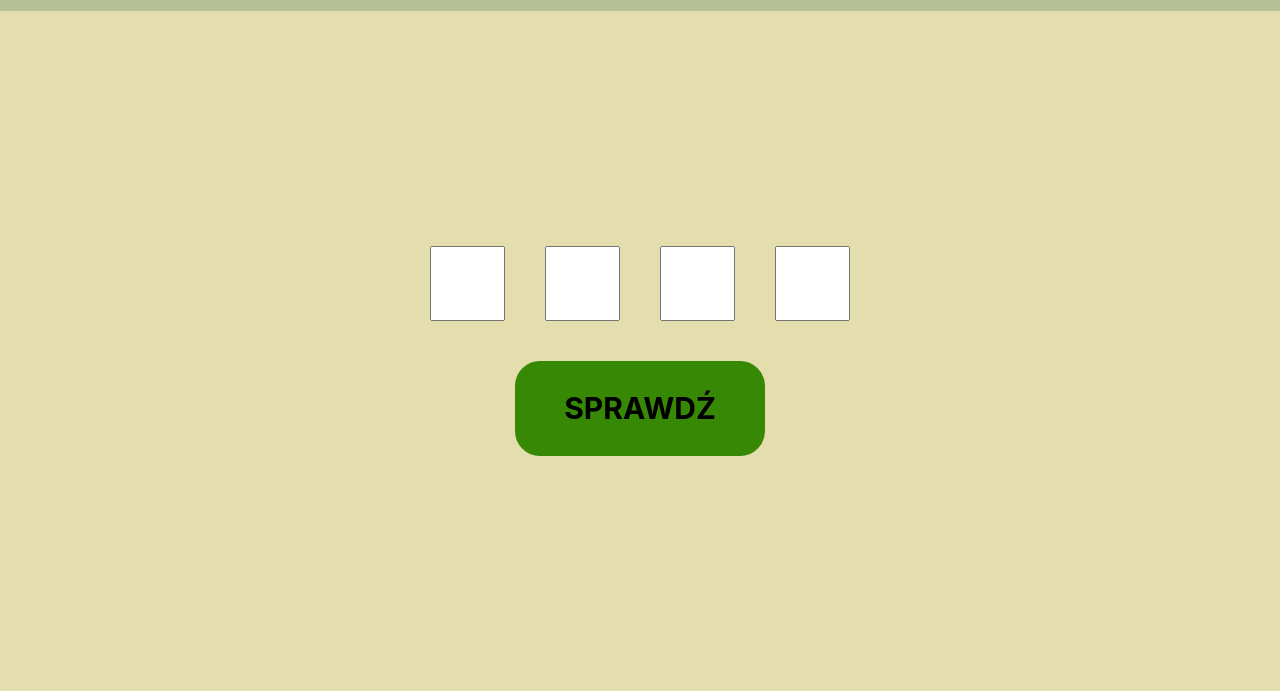
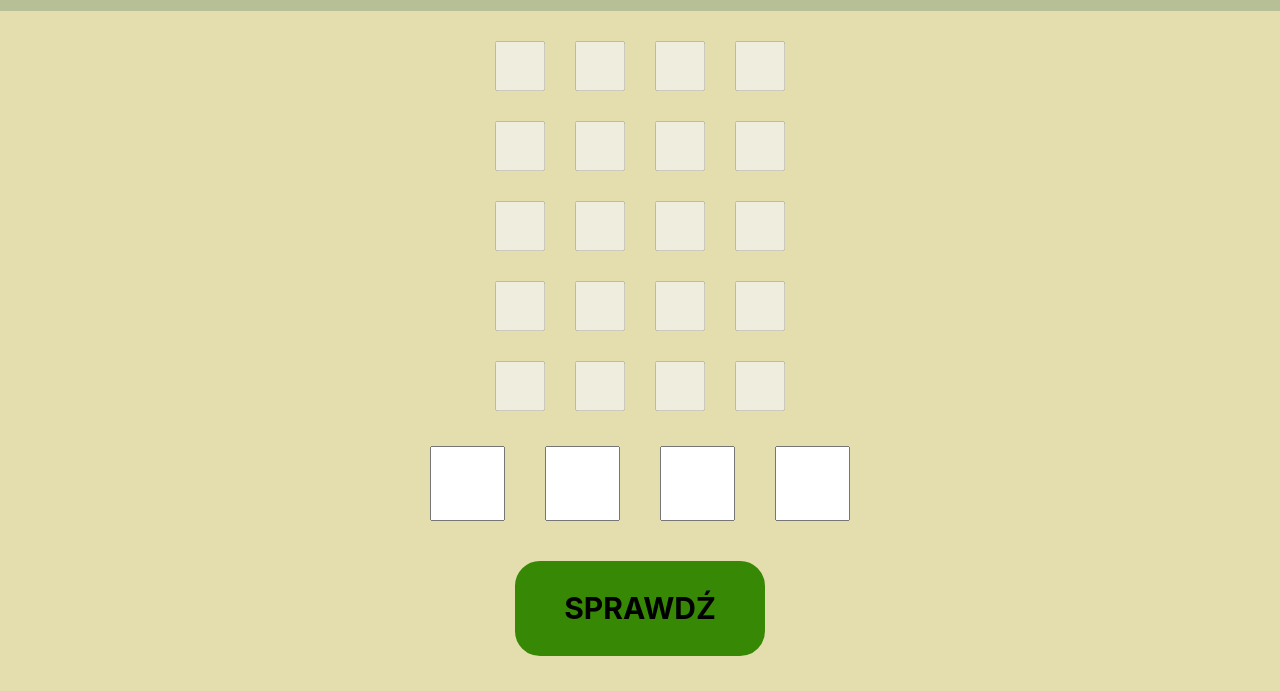
Before and after one commit to Jakub-fornal0/Guess-the-word, a plain HTML site: page index.html in a window 1280 px wide. Both pictures are taken after a click on the button "ŁATWY". Shown: the part 109-800 px from the top of the page. Drawn offline with nearby package versions, Linux system fonts and the light colour scheme.

Commit message:
Changes in generateFields()

```diff
--- a/css/style.css
+++ b/css/style.css
@@ -152,3 +152,16 @@ input:checked + .slider:before {
   justify-content: center;
   align-items: center;
 }
+.disabled_inputs {
+  display: flex;
+  justify-content: center;
+  align-items: center;
+}
+
+.disabled_inputs input {
+  width: 50px;
+  height: 50px;
+  margin: 15px;
+  font-size: 30px;
+  text-align: center;
+}
--- a/js/scripts.js
+++ b/js/scripts.js
@@ -2,9 +2,20 @@ function generateFields(quantity) {
   document.getElementById("level_selection").style.display = "none";
   var el = document.getElementById("display");
   var str = "<div class='inputs'>";
+
+  for (i = 0; i < 5; i++) {
+    str += "<div class='disabled_inputs' id='user_attemps_" + i + "'>";
+    for (j = 0; j < quantity; j++) {
+      str += "<input id='input_" + j + "' type='text' disabled />";
+    }
+    str += "</div>";
+    console.log(i);
+  }
+
   for (i = 0; i < quantity; i++) {
-    str += "<input  id='input_" + i + "' type='text' />";
+    str += "<input id='input_" + i + "' type='text' />";
   }
+
   str += "</div>";
   str +=
     "<div class='check_button'><button type='button' onclick=''>Sprawdź</button></div>";
```
